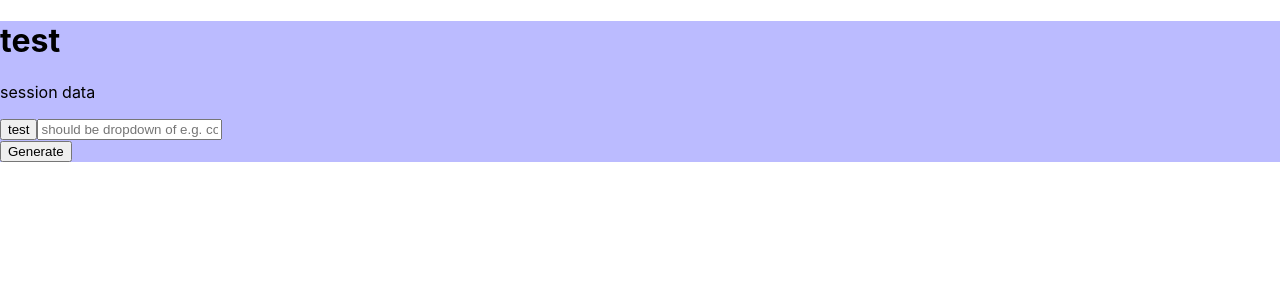
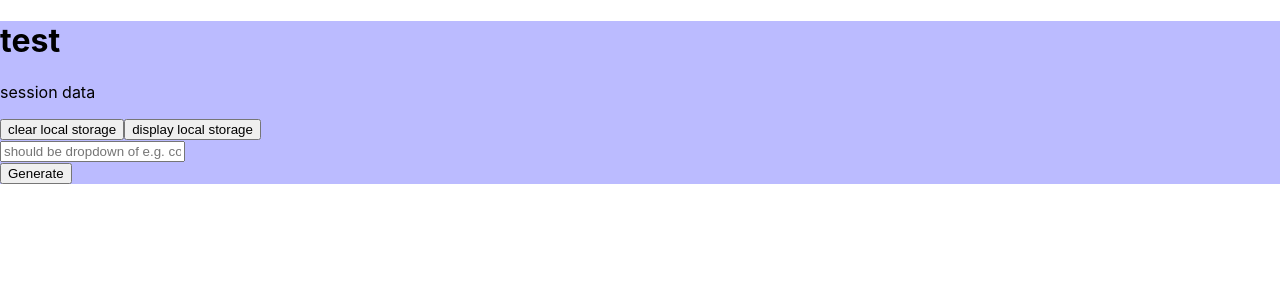
Before and after one commit to WilliamVoster/visualize_covid19, a Next.js app: page / in a window 1280 px wide. Shown: the top 300 px of the page. Built offline with nearby package versions, Linux system fonts and the light colour scheme.

Commit message:
can now fetch countries from API and store locally

```diff
--- a/components/QueryDataForm.js
+++ b/components/QueryDataForm.js
@@ -1,33 +1,44 @@
 import useLocalStorage from "../hooks/useLocalStorage"
-
-
 
 
 export default function QueryDataForm(){
 
-    const [countries, setCountries] = useLocalStorage("countries", [2])
+    const [countries, setCountries] = useLocalStorage("countries", [])
 
     let queryCountries = async () => {
         const res = await fetch("https://api.covid19api.com/countries")
         const json = await res.json()
-        setCountries([...countries, "test1"])
-        return json;
+
+        setCountries(json)
     }
-
-    // const countries = queryCountries().json
 
     const action = e => {
         e.preventDefault()
+        console.log("submitted")
+
+        console.log(e)
+
         queryCountries()
-        console.log("tester")
+        console.log(countries)
+    }
+
+    const clearStorage = () => {
+        setCountries([]);
+        console.log("Cleared storage")
+    }
+
+    const displayStorage = () => {
         console.log(countries)
     }
 
 
+    return (
+        <>
+            <button type="button" onClick={clearStorage}>clear local storage</button>
 
-    return (
+            <button type="button" onClick={displayStorage}>display local storage</button>
+
             <form onSubmit={action}>
-            <button>test</button>
                 <input type="text" placeholder="should be dropdown of e.g. countries" />
                 <section>
                     {/* for (let i = 0; i < countries.length; i++) {
@@ -37,5 +48,6 @@ export default function QueryDataForm(){
                 </section>
                 <input type="submit" value="Generate" />
             </form>
+        </>
     )
 }
```
Lines whose indentation alone changed are shown as unchanged.
